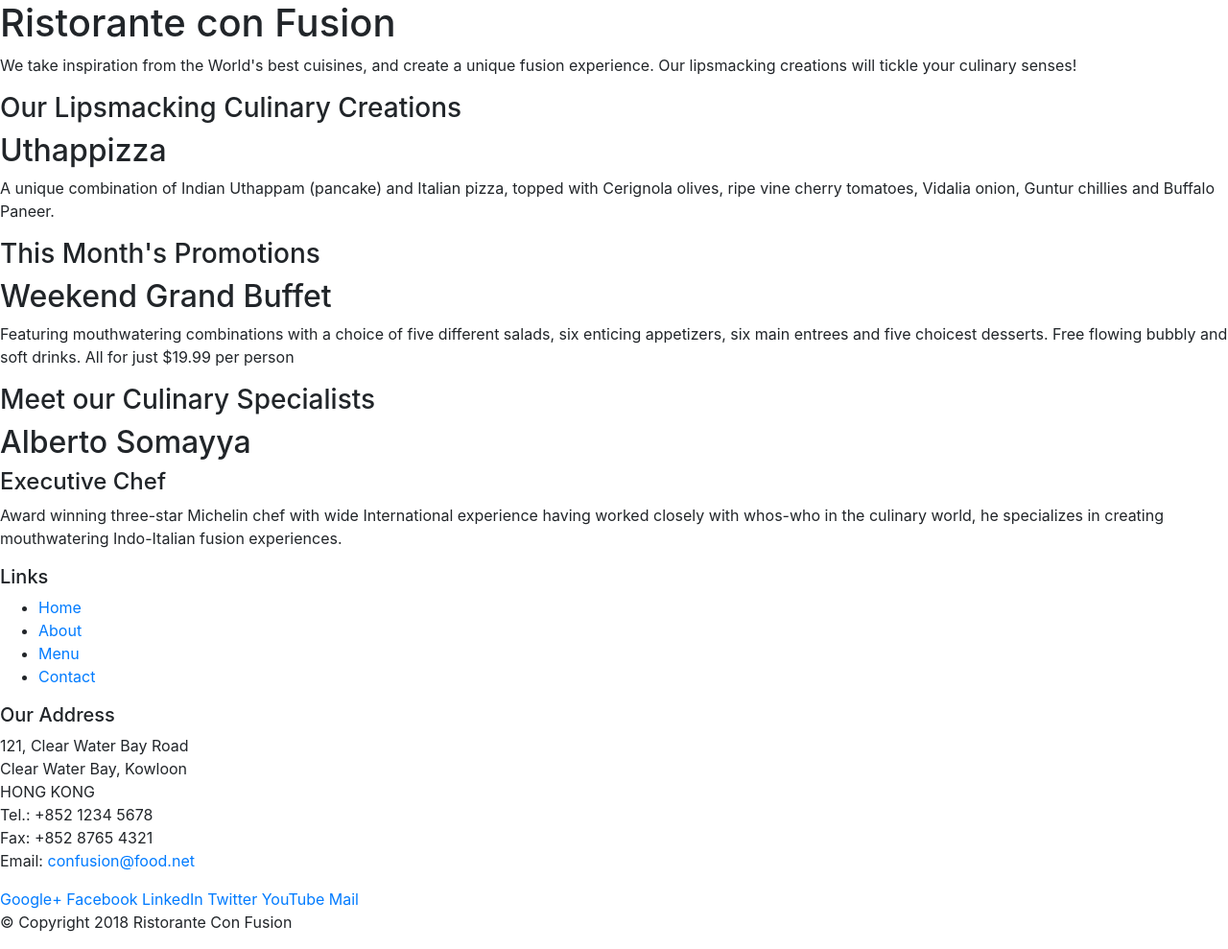
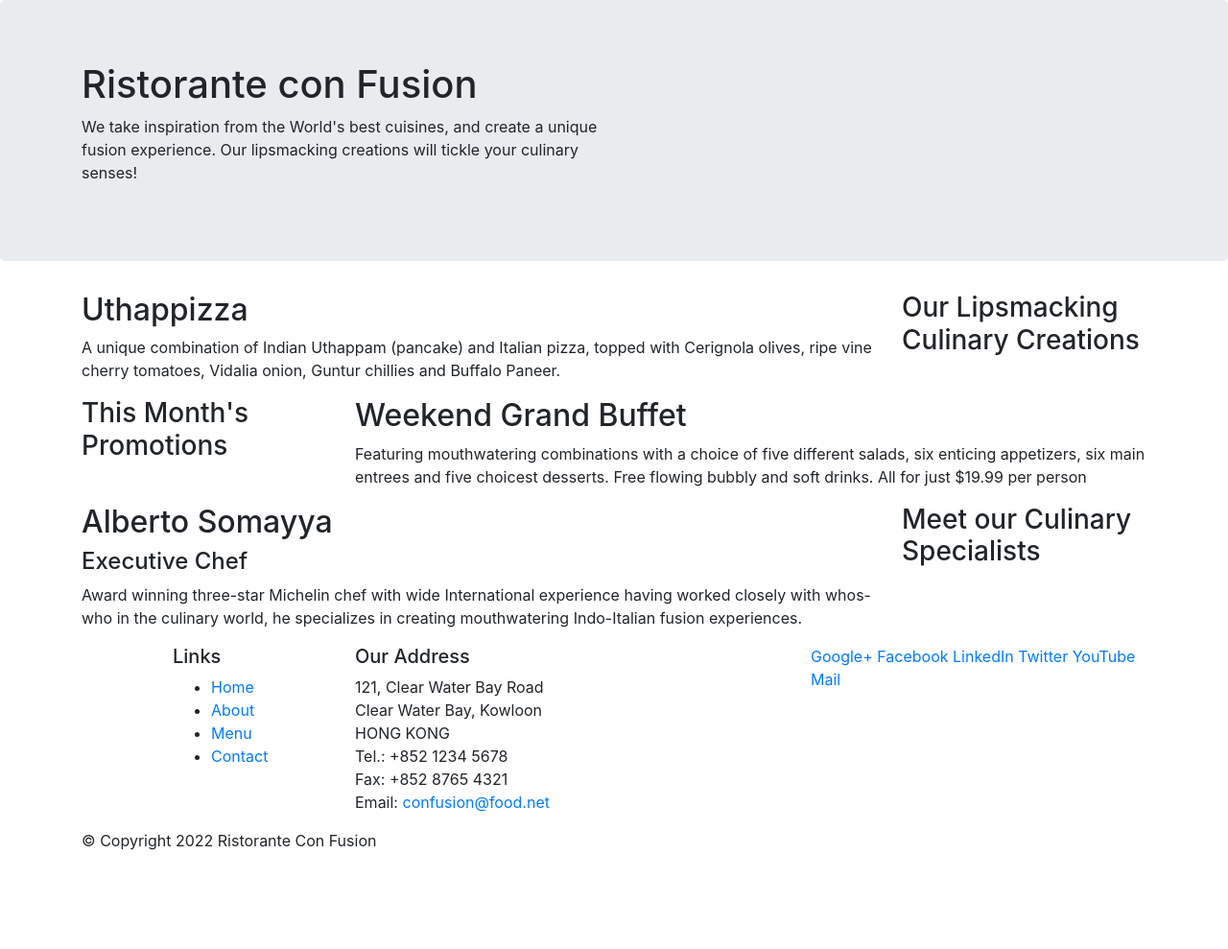
Before and after one commit to Touqeerahmed7/Bootstrap, a website: page index.html in a window 1280 px wide. Shown: the whole page at 96% size. After the commit the page ends 904 px from the top, so only its background shows below. Drawn offline with nearby package versions, Linux system fonts and the light colour scheme.

Commit message:
bootstrap part 1

```diff
--- a/index.html
+++ b/index.html
@@ -14,46 +14,46 @@
 
 <body>
 
-    <header>
-        <div>
-            <div>
-                <div>
+    <header class="jumbotron">
+        <div class="container">
+            <div class="row">
+                <div class="col-12 col-sm-6">
                     <h1>Ristorante con Fusion</h1>
                     <p>We take inspiration from the World's best cuisines, and create a unique fusion experience. Our lipsmacking creations will tickle your culinary senses!</p>
                 </div>
-                <div>
+                <div class="col-12 col-sm">
                 </div>
             </div>
         </div>
     </header>
 
-    <div>
-        <div>
-            <div>
+    <div class="container">
+        <div class="row">
+            <div class="col-12 col-sm-4 order-sm-last col-md-3">
                 <h3>Our Lipsmacking Culinary Creations</h3>
             </div>
-            <div>
+            <div class="col col-sm order-sm-first col-md">
                 <h2>Uthappizza</h2>
                 <p>A unique combination of Indian Uthappam (pancake) and Italian pizza, topped with Cerignola olives, ripe vine cherry tomatoes, Vidalia onion, Guntur chillies and Buffalo Paneer.</p>
             </div>
         </div>
 
 
-        <div>
-            <div>
+        <div class="row">
+            <div class="col-12 col-sm-4 col-md-3">
                 <h3>This Month's Promotions</h3>
             </div>
-            <div>
+            <div  class="col col-sm col-md">
                 <h2>Weekend Grand Buffet</h2>
                 <p>Featuring mouthwatering combinations with a choice of five different salads, six enticing appetizers, six main entrees and five choicest desserts. Free flowing bubbly and soft drinks. All for just $19.99 per person </p>
             </div>
         </div>
 
-        <div>
-            <div>
+        <div class="row">
+            <div class="col-12 col-sm-4 order-sm-last col-md-3">
                 <h3>Meet our Culinary Specialists</h3>
             </div>
-            <div>
+            <div  class="col col-sm order-sm-first col-md">
                 <h2>Alberto Somayya</h2>
                 <h4>Executive Chef</h4>
                 <p>Award winning three-star Michelin chef with wide International experience having worked closely with whos-who in the culinary world, he specializes in creating mouthwatering Indo-Italian fusion experiences. </p>
@@ -62,9 +62,9 @@
     </div>
 
     <footer>
-        <div>
-            <div>
-                <div>
+        <div class="container">
+            <div class="row">
+                <div class="col-4 offset-1 col-sm-2">
                     <h5>Links</h5>
                     <ul>
                         <li><a href="#">Home</a></li>
@@ -73,7 +73,7 @@
                         <li><a href="#">Contact</a></li>
                     </ul>
                 </div>
-                <div>
+                <div class="col-7 col-sm-5">
                     <h5>Our Address</h5>
                     <address>
 		              121, Clear Water Bay Road<br>
@@ -84,7 +84,7 @@
 		              Email: <a href="mailto:confusion@food.net">confusion@food.net</a>
 		           </address>
                 </div>
-                <div>
+                <div class="col-12 col-sm-4">
                     <div>
                         <a href="http://google.com/+">Google+</a>
                         <a href="http://www.facebook.com/profile.php?id=">Facebook</a>
@@ -95,9 +95,9 @@
                     </div>
                 </div>
            </div>
-           <div>
-                <div>
-                    <p>© Copyright 2018 Ristorante Con Fusion</p>
+           <div class="row">
+                <div class="col-auto">
+                    <p>© Copyright 2022 Ristorante Con Fusion</p>
                 </div>
            </div>
         </div>
```
